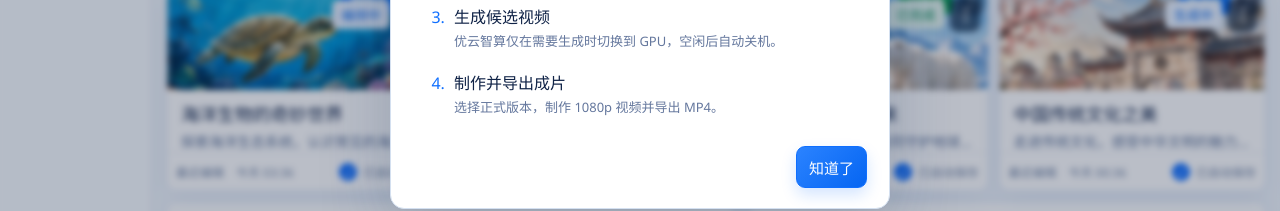
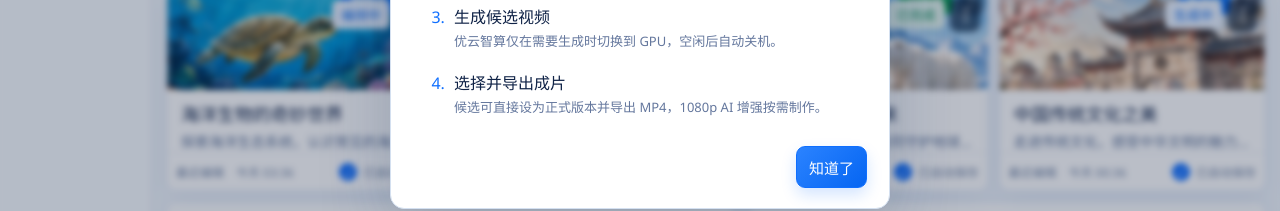
Before and after one commit to woniu101/zhihua, a Vue app: page /storyboard#/projects in a window 1280 px wide. Both pictures are taken after a click on the button "帮助". Shown: the part 418-629 px from the top of the page. Built offline with nearby package versions, Linux system fonts and the light colour scheme.

Commit message:
fix: align live contract with canonical workflows

```diff
--- a/src/App.vue
+++ b/src/App.vue
@@ -80,7 +80,7 @@ const nav = [
           <li><b>创建项目</b><span>填写名称，选择目标受众与成片时长。</span></li>
           <li><b>导入并审核资料</b><span>核对知识点、事实和来源后再生成分镜。</span></li>
           <li><b>生成候选视频</b><span>优云智算仅在需要生成时切换到 GPU，空闲后自动关机。</span></li>
-          <li><b>制作并导出成片</b><span>选择正式版本，制作 1080p 视频并导出 MP4。</span></li>
+          <li><b>选择并导出成片</b><span>候选可直接设为正式版本并导出 MP4，1080p AI 增强按需制作。</span></li>
         </ol>
         <footer><button type="button" class="btn primary" @click="helpOpen = false">知道了</button></footer>
       </section>
```
Also changed, not shown: 1 other file (tests, documents, lock files or other folders).
